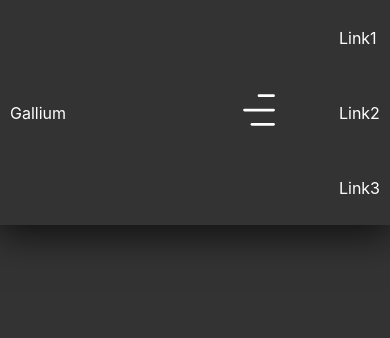
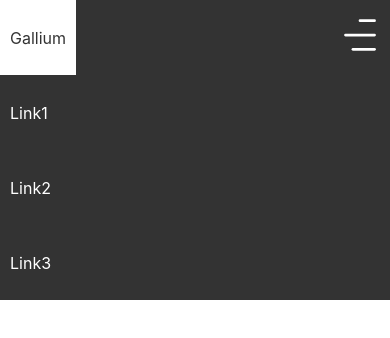
Before and after one commit to NiallEccles/Gallium, a website: page src/index.html in a window 390 px wide. Both pictures are taken after a click on the element 360 px from the left and 37 px from the top of the page. Drawn offline with nearby package versions, Linux system fonts and the light colour scheme; files that its build step writes are made by us from their sources.

Commit message:
Added in mobile navigation.

```diff
--- a/src/sass/_base.scss
+++ b/src/sass/_base.scss
@@ -1,5 +1,5 @@
 body{
-	background:$dark;
+	background:$light;
 	margin:0;
 	padding:0;
 	color:$dark;
--- a/src/sass/_navigation.scss
+++ b/src/sass/_navigation.scss
@@ -5,9 +5,6 @@
 	position: relative;
 	display: flex;
 	align-items: center;
-	-webkit-box-shadow: 0px 5px 38px 3px rgba(0, 0, 0, 0.75);
-	-moz-box-shadow: 0px 5px 38px 3px rgba(0, 0, 0, 0.75);
-	box-shadow: 0px 5px 38px 3px rgba(0, 0, 0, 0.75);
 	position: fixed;
 	width: 100%;
 	a {
@@ -16,6 +13,9 @@
 		justify-content: center;
 		min-height: 75px;
 		padding: 0px 10px 0px 10px;
+		@media screen and (max-width: $mobile) {
+			justify-content: flex-start;
+		}
 		.logo {
 			color: $light;
 			text-decoration: none;
@@ -53,9 +53,22 @@
 		}
 		li {
 			display: flex;
+			a{
+				@media screen and (max-width: $mobile) {
+					width:100%;
+				}
+			}
 		}
 	}
 	.respond {
-		display: block;
+		@media screen and (max-width: $mobile) {
+		display: initial;
+		position: absolute;
+		background: $dark;
+		top: 75px;
+		width: 100%;
+		transition: all 300ms ease-in-out;
+		padding:0;
+		}
 	}
 }
```
Also changed, not shown: dist/css/style.css.
